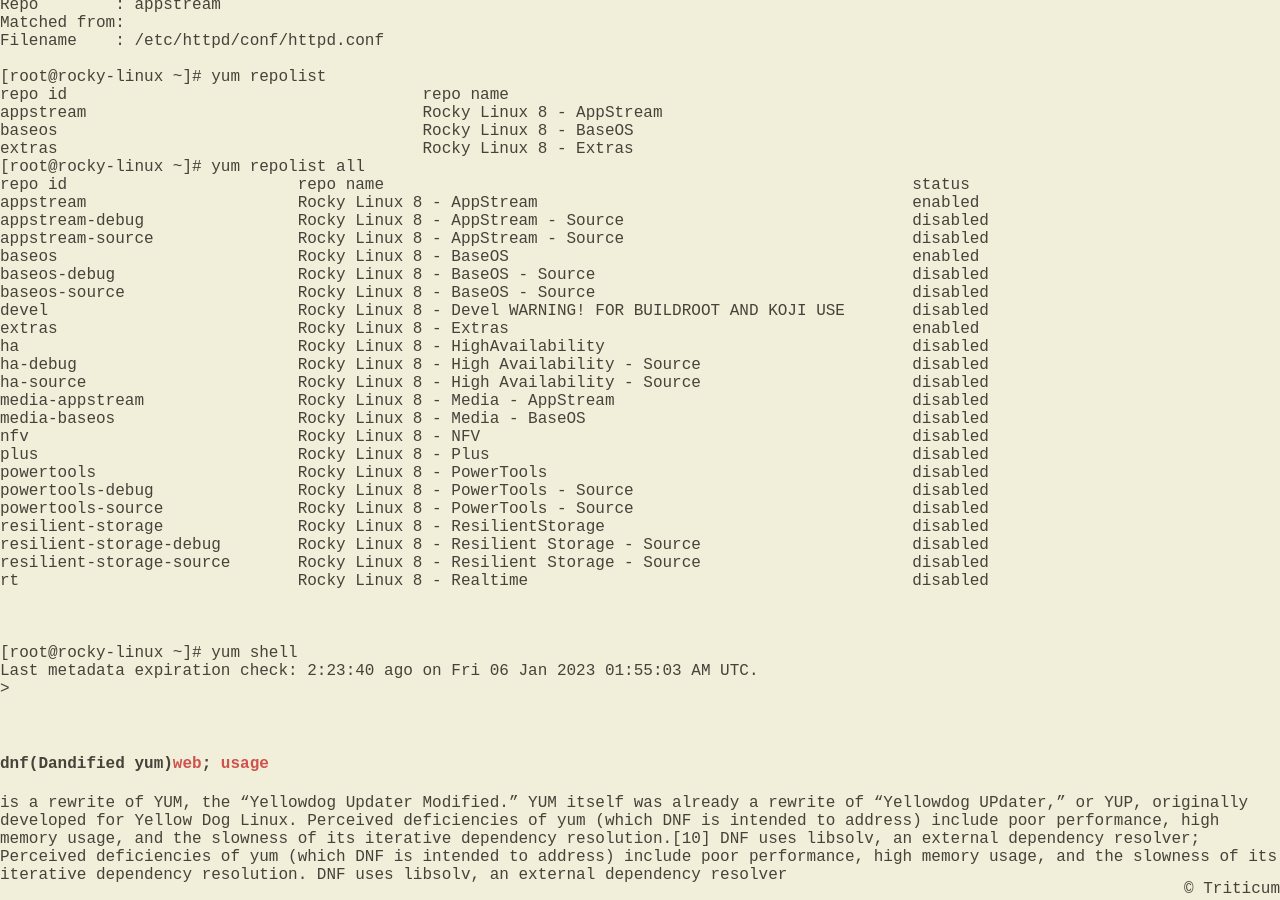
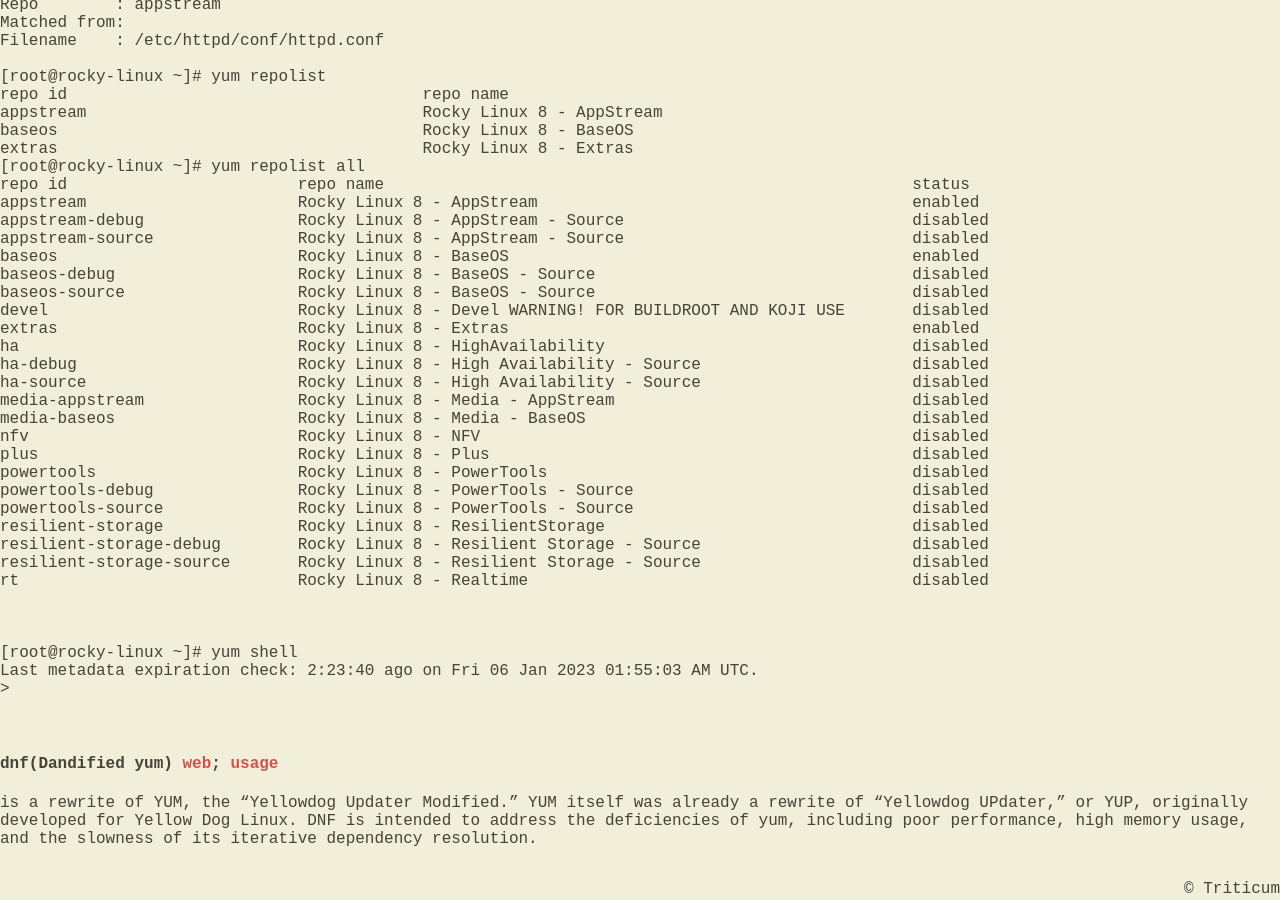
Before and after one commit to Triticum01/Triticum01.github.io, a Jekyll site: the page built from _posts/2023-01-05-Rocky-Linux.md, in a window 1280 px wide and 900 px high, scrolled down 6102 px. Built offline with Jekyll 4.4.1, drawn with Linux system fonts in a browser that asks for light colours; nearby versions of some CDN libraries.

Commit message:
Update 2023-01-05-Rocky-Linux.md

````diff
--- a/_posts/2023-01-05-Rocky-Linux.md
+++ b/_posts/2023-01-05-Rocky-Linux.md
@@ -263,6 +263,6 @@
 
 ```
 
-#### dnf(Dandified yum)[web](https://dnf.readthedocs.io/en/latest/user_faq.html#what-does-dnf-stand-for); [usage](https://docs.fedoraproject.org/en-US/quick-docs/dnf/)
+#### dnf(Dandified yum) [web](https://dnf.readthedocs.io/en/latest/user_faq.html#what-does-dnf-stand-for); [usage](https://docs.fedoraproject.org/en-US/quick-docs/dnf/)
 is a rewrite of YUM, the "Yellowdog Updater Modified." YUM itself was already a rewrite of "Yellowdog UPdater," or YUP, originally developed for Yellow Dog Linux.
-Perceived deficiencies of yum (which DNF is intended to address) include poor performance, high memory usage, and the slowness of its iterative dependency resolution.[10] DNF uses libsolv, an external dependency resolver; Perceived deficiencies of yum (which DNF is intended to address) include poor performance, high memory usage, and the slowness of its iterative dependency resolution. DNF uses libsolv, an external dependency resolver
+DNF is intended to address the deficiencies of yum, including poor performance, high memory usage, and the slowness of its iterative dependency resolution.
````
